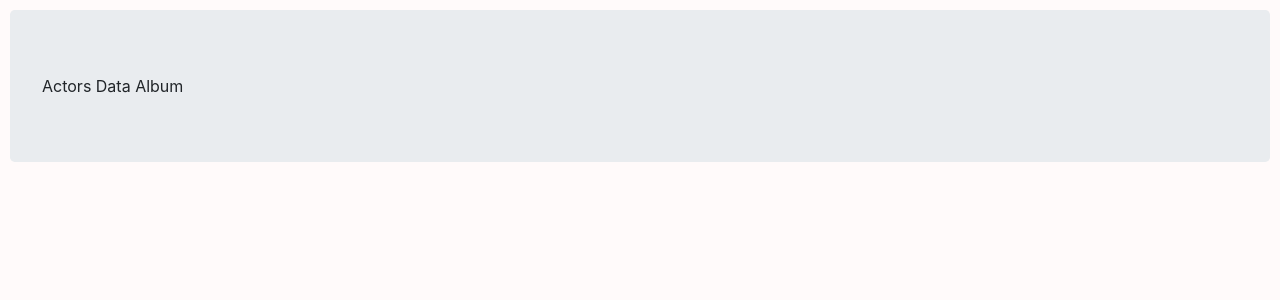
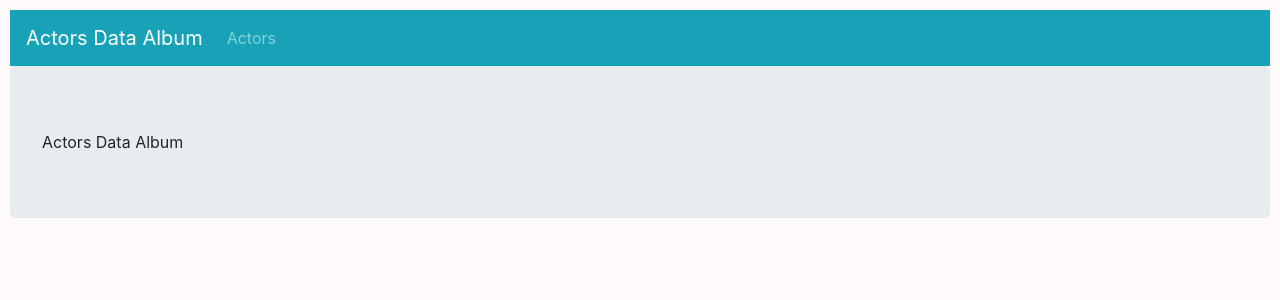
Before and after one commit to imsigal/moviealbum, a React (Create React App) app: page / in a window 1280 px wide. Shown: the top 300 px of the page. Built offline with nearby package versions, Linux system fonts and the light colour scheme.

Commit message:
add NavBarComponent

```diff
--- a/src/App.js
+++ b/src/App.js
@@ -1,11 +1,11 @@
 // import React from 'react';
 import React, { Component } from 'react';
-import { Switch, Route,HashRouter  } from 'react-router-dom'
+import { Switch, Route,HashRouter, Redirect  } from 'react-router-dom'
 import './App.css';
 import HomePage from './pages/HomePage';
 import ActorGalleryPage from './pages/ActorGalleryPage';
 import MovieGalleryPage from './pages/MovieGalleryPage';
-
+import NavBarComponent from './components/NavBarComponent';
 
 
   class App extends Component
@@ -28,6 +28,8 @@ import MovieGalleryPage from './pages/MovieGalleryPage';
     render()
     {
       return (
+        <div>
+          <NavBarComponent></NavBarComponent>
           <HashRouter>
             <Switch>
                 <Route exact path="/">
@@ -41,6 +43,7 @@ import MovieGalleryPage from './pages/MovieGalleryPage';
                 </Route>
             </Switch>
           </HashRouter>
+        </div>
 
       );
     }
--- /dev/null
+++ b/src/components/NavBarComponent.js
@@ -0,0 +1,29 @@
+import React, { Component } from 'react';
+import { Navbar, Nav  } from 'react-bootstrap';
+
+
+export default class NavBarComponent extends Component {
+
+    constructor(props) {
+        super(props);
+
+    }
+
+
+    render()
+    {
+
+        return (
+            <Navbar bg="info" variant="dark" expand="lg">
+                <Navbar.Brand href="#home">Actors Data Album</Navbar.Brand>
+                <Navbar.Toggle aria-controls="basic-navbar-nav" />
+                <Navbar.Collapse id="basic-navbar-nav">
+                <Nav className="mr-auto">
+                    <Nav.Link href="#/actors">Actors</Nav.Link>
+                </Nav>
+                </Navbar.Collapse>
+          </Navbar>
+
+        );
+    }
+}
```
Lines whose indentation alone changed are shown as unchanged.
